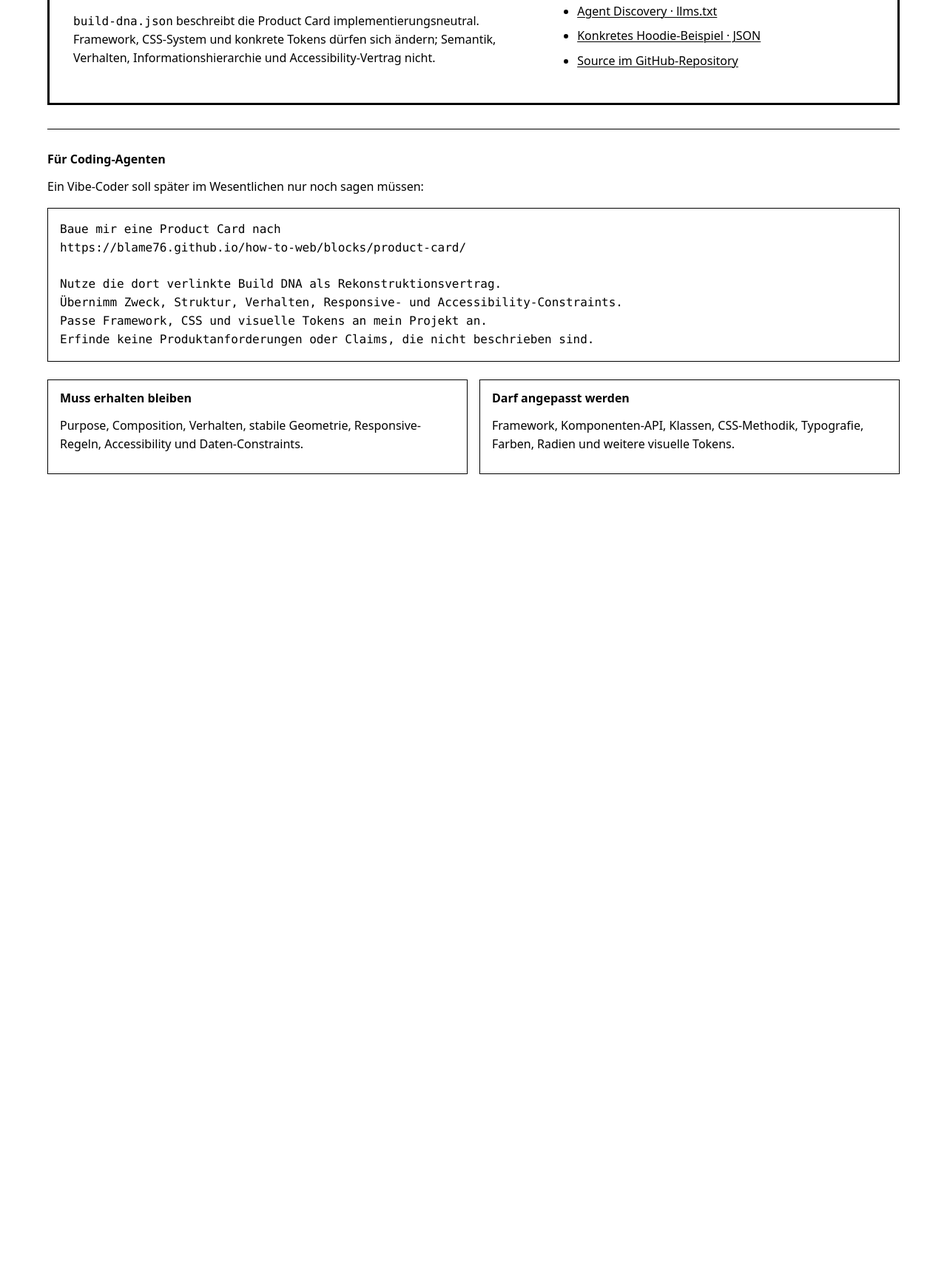
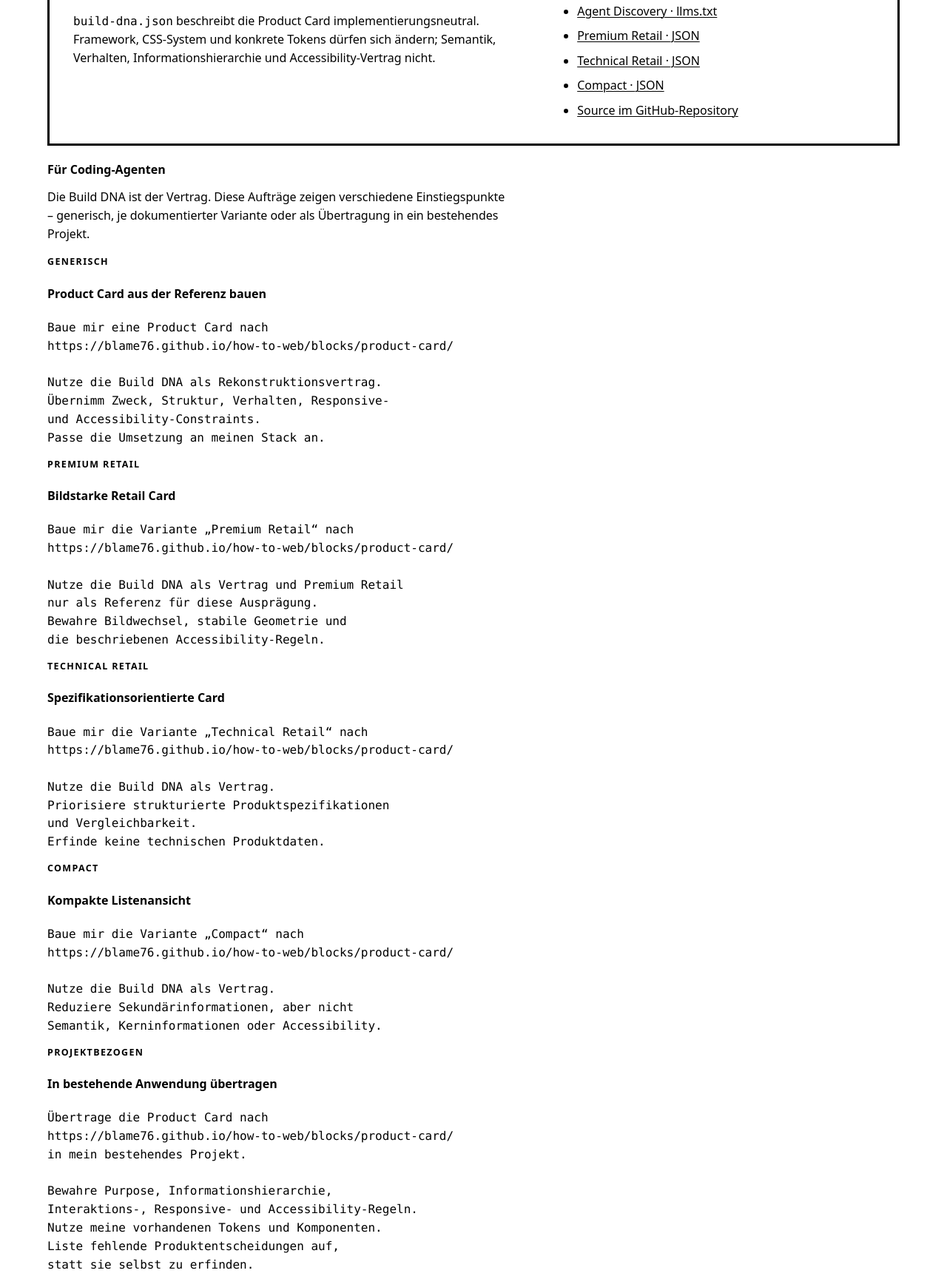
Before and after one commit to blame76/how-to-web, a plain HTML site: page blocks/product-card/index.html in a window 1280 px wide. Shown: the part 3790-5515 px from the top of the page at 74% size. Before the commit the page ends 4583 px from the top, so only its background shows below. Drawn offline with Linux system fonts and the light colour scheme.

Commit message:
docs: expose all Product Card agent request patterns

```diff
--- a/blocks/product-card/index.html
+++ b/blocks/product-card/index.html
@@ -108,21 +108,79 @@
         <li><a href="./build-dna.json"><strong>Build DNA öffnen</strong> · JSON</a></li>
         <li><a href="./index.md">LLM-freundliche Referenz · Markdown</a></li>
         <li><a href="./llms.txt">Agent Discovery · llms.txt</a></li>
-        <li><a href="./examples/premium-retail.json">Konkretes Hoodie-Beispiel · JSON</a></li>
+        <li><a href="./examples/premium-retail.json">Premium Retail · JSON</a></li>
+        <li><a href="./examples/technical-retail.json">Technical Retail · JSON</a></li>
+        <li><a href="./examples/compact.json">Compact · JSON</a></li>
         <li><a href="https://github.com/blame76/how-to-web/tree/main/blocks/product-card">Source im GitHub-Repository</a></li>
       </ul>
     </div>
 
-    <div class="agent-prompt">
+    <div class="agent-prompts">
       <h3>Für Coding-Agenten</h3>
-      <p>Ein Vibe-Coder soll später im Wesentlichen nur noch sagen müssen:</p>
-      <pre><code>Baue mir eine Product Card nach
+      <p>Die Build DNA ist der Vertrag. Diese Aufträge zeigen verschiedene Einstiegspunkte – generisch, je dokumentierter Variante oder als Übertragung in ein bestehendes Projekt.</p>
+
+      <div class="prompt-grid">
+        <article class="prompt-card">
+          <p class="eyebrow">Generisch</p>
+          <h4>Product Card aus der Referenz bauen</h4>
+          <pre><code>Baue mir eine Product Card nach
 https://blame76.github.io/how-to-web/blocks/product-card/
 
-Nutze die dort verlinkte Build DNA als Rekonstruktionsvertrag.
-Übernimm Zweck, Struktur, Verhalten, Responsive- und Accessibility-Constraints.
-Passe Framework, CSS und visuelle Tokens an mein Projekt an.
-Erfinde keine Produktanforderungen oder Claims, die nicht beschrieben sind.</code></pre>
+Nutze die Build DNA als Rekonstruktionsvertrag.
+Übernimm Zweck, Struktur, Verhalten, Responsive-
+und Accessibility-Constraints.
+Passe die Umsetzung an meinen Stack an.</code></pre>
+        </article>
+
+        <article class="prompt-card">
+          <p class="eyebrow">Premium Retail</p>
+          <h4>Bildstarke Retail Card</h4>
+          <pre><code>Baue mir die Variante „Premium Retail“ nach
+https://blame76.github.io/how-to-web/blocks/product-card/
+
+Nutze die Build DNA als Vertrag und Premium Retail
+nur als Referenz für diese Ausprägung.
+Bewahre Bildwechsel, stabile Geometrie und
+die beschriebenen Accessibility-Regeln.</code></pre>
+        </article>
+
+        <article class="prompt-card">
+          <p class="eyebrow">Technical Retail</p>
+          <h4>Spezifikationsorientierte Card</h4>
+          <pre><code>Baue mir die Variante „Technical Retail“ nach
+https://blame76.github.io/how-to-web/blocks/product-card/
+
+Nutze die Build DNA als Vertrag.
+Priorisiere strukturierte Produktspezifikationen
+und Vergleichbarkeit.
+Erfinde keine technischen Produktdaten.</code></pre>
+        </article>
+
+        <article class="prompt-card">
+          <p class="eyebrow">Compact</p>
+          <h4>Kompakte Listenansicht</h4>
+          <pre><code>Baue mir die Variante „Compact“ nach
+https://blame76.github.io/how-to-web/blocks/product-card/
+
+Nutze die Build DNA als Vertrag.
+Reduziere Sekundärinformationen, aber nicht
+Semantik, Kerninformationen oder Accessibility.</code></pre>
+        </article>
+
+        <article class="prompt-card">
+          <p class="eyebrow">Projektbezogen</p>
+          <h4>In bestehende Anwendung übertragen</h4>
+          <pre><code>Übertrage die Product Card nach
+https://blame76.github.io/how-to-web/blocks/product-card/
+in mein bestehendes Projekt.
+
+Bewahre Purpose, Informationshierarchie,
+Interaktions-, Responsive- und Accessibility-Regeln.
+Nutze meine vorhandenen Tokens und Komponenten.
+Liste fehlende Produktentscheidungen auf,
+statt sie selbst zu erfinden.</code></pre>
+        </article>
+      </div>
     </div>
 
     <div class="grid machine-contract">
```
